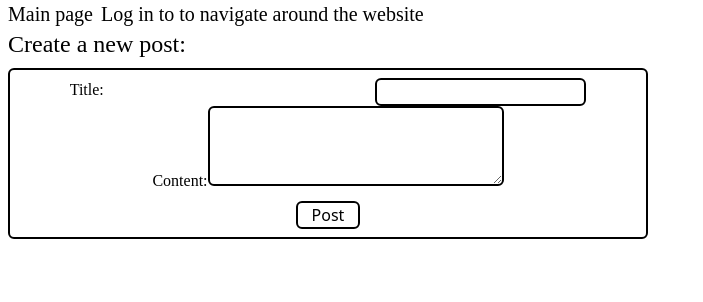
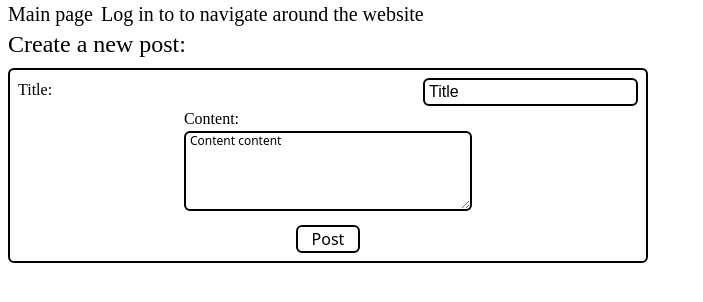
Before and after one commit to Morswin/posting_webapp, a Nuxt app: page /posts in a window 1280 px wide. Shown: the top 302 px of the page, without its empty margins (0-703 px from the left). Built offline with nearby package versions, Linux system fonts and the light colour scheme; a web font is replaced by a local one.

Commit message:
Leaving the project as is
Because apparently I don't understand how to import a TS type from a
separate file.
Maybe I'll fix this sometime in the future.
Maybe not.

```diff
--- a/pages/posts.vue
+++ b/pages/posts.vue
@@ -1,5 +1,12 @@
 <script setup lang="ts">
+    // import Post from './../types';
+
     const userStore = useUserStore();
+    const new_post_title = ref<string>("Title");
+    const new_post_content = ref<string>("Content content");
+    const create_new_post = (_title: string, _content: string) => {
+        // userStore.
+    }
 </script>
 
 <template>
@@ -12,9 +19,9 @@
                 action=""
                 class="flex flex-col ml-2 w-1/2 items-center border-2 border-black rounded-md p-2"
             >
-                <div class="flex justify-between w-5/6">
+                <div class="flex justify-between w-full">
                     <label for="post_title">Title:</label>
-                    <input type="text" id="post_title">
+                    <input type="text" id="post_title" v-model="new_post_title" class="pl-1">
                 </div>
                 <div>
                     <label for="">Content:</label>
@@ -23,12 +30,13 @@
                         id="post_content"
                         cols="30"
                         rows="10"
-                        class="border-2 border-black rounded-md h-20"
+                        class="border-2 border-black rounded-md h-20 pl-1 w-full text-xs"
+                        v-model="new_post_content"
                     >
                     </textarea>
                 </div>
                 <button
-                    @click.prevent=""
+                    @click.prevent="create_new_post"
                     class="mt-2 px-1 border-2 border-black rounded-md w-16"
                 >
                     Post
--- a/types.ts
+++ b/types.ts
@@ -1,4 +1,4 @@
-export interface Test {
+export interface Post {
     title: string
     content: string
     image?: string
```
